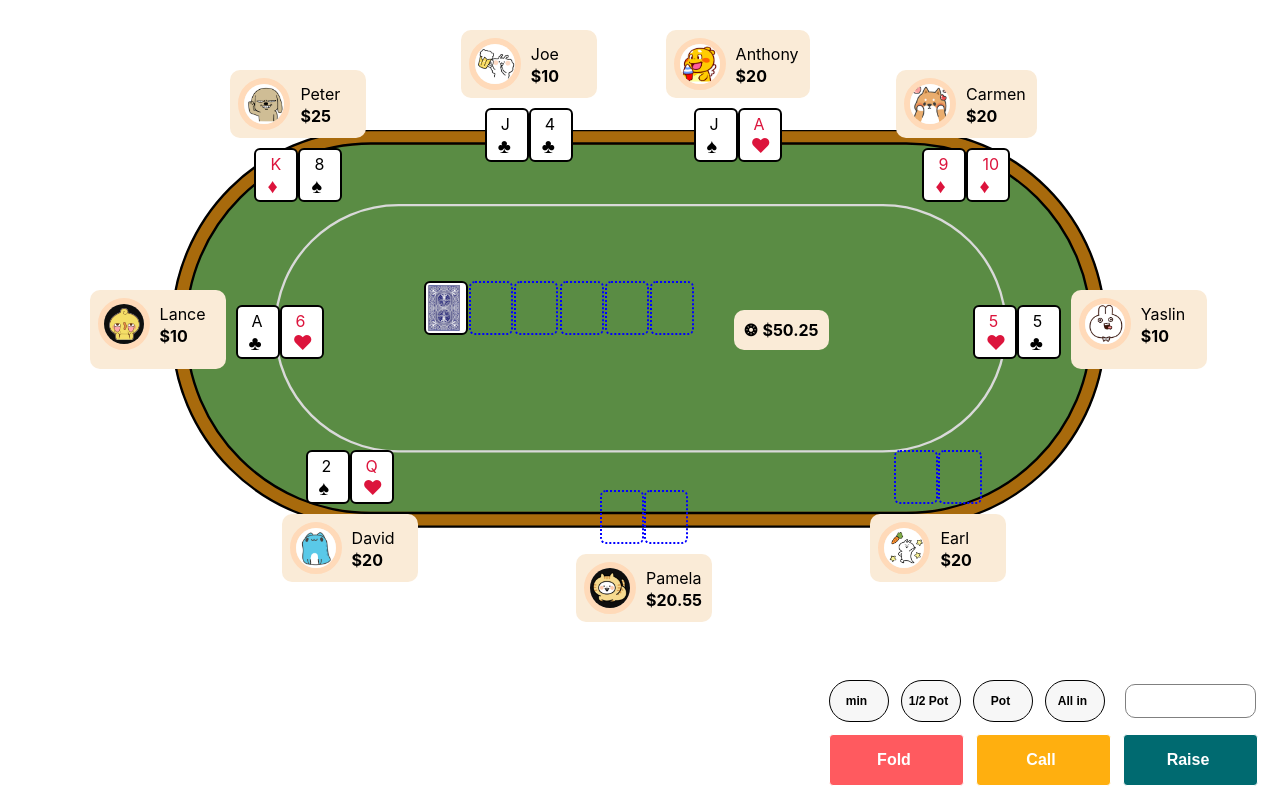
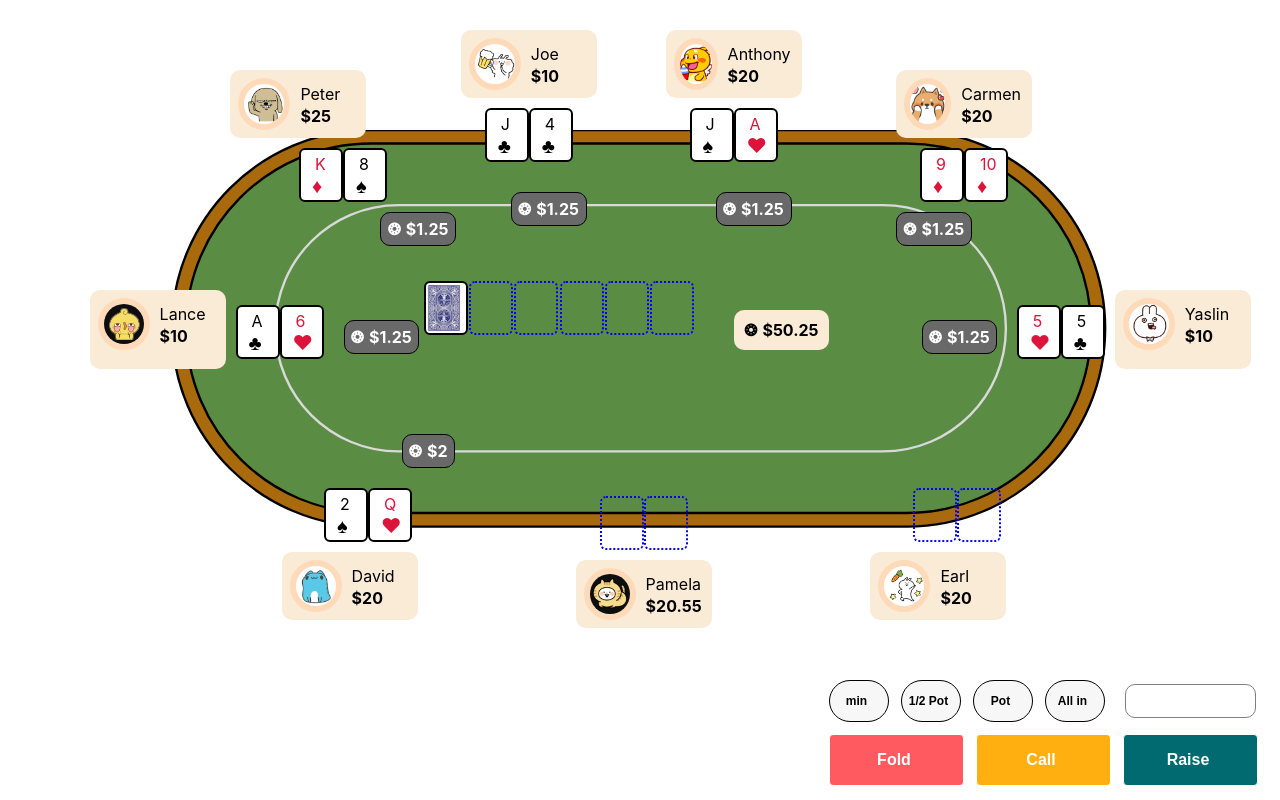
Before and after one commit to pamelatao12/avalon, a React (Create React App) app in the folder web/: page /play in a window 1280 px wide. Built offline with nearby package versions, Linux system fonts and the light colour scheme.

Commit message:
added player bets

```diff
--- a/web/src/pages/play/components/table/player.css
+++ b/web/src/pages/play/components/table/player.css
@@ -1,12 +1,12 @@
 .playerProfile1 {
   position: absolute;
-  top: 90%;
+  top: 78%;
   left: 45%;
 }
 
 .playerProfile2 {
   position: absolute;
-  top: 80%;
+  top: 76%;
   left: 22%;
 }
 
@@ -53,15 +53,81 @@
 .playerProfile8 {
   position: absolute;
   top: 40%;
-  left: 76%;
+  left: 72%;
   display: flex;
   flex-direction: row;
 }
 
 .playerProfile9 {
   position: absolute;
-  top: 80%;
+  top: 76%;
   left: 68%;
+}
+
+.noBet {
+  visibility: hidden;
+  padding: 6px;
+  background-color: dimgray;
+  /* margin-left: 40px; */
+  border-radius: 10px;
+  font-weight: bolder;
+  max-width: 62px;
+  max-height: 20px;
+  color: white;
+  border: 1px solid black;
+}
+
+.playerBet1,
+.playerBet2,
+.playerBet3,
+.playerBet4,
+.playerBet5,
+.playerBet6,
+.playerBet7,
+.playerBet8,
+.playerBet9 {
+  padding: 6px;
+  background-color: dimgray;
+  /* margin-left: 40px; */
+  border-radius: 10px;
+  font-weight: bolder;
+  max-width: 62px;
+  max-height: 20px;
+  color: white;
+  border: 1px solid black;
+}
+
+.playerBet1 {
+  margin-left: 50px;
+  margin-bottom: 20px;
+}
+.playerBet5,
+.playerBet6 {
+  margin-left: 50px;
+  margin-top: 20px;
+}
+
+.playerBet2 {
+  margin-left: 120px;
+  margin-bottom: 20px;
+}
+
+.playerBet3 {
+  margin-top: 30px;
+  margin-left: 20px;
+}
+.playerBet4 {
+  margin-left: 150px;
+}
+
+.playerBet8 {
+  margin-top: 30px;
+  margin-right: 20px;
+}
+
+.playerBet9 {
+  margin-right: 120px;
+  margin-bottom: 20px;
 }
 
 .playerCards1,
@@ -105,6 +171,7 @@
   padding: 8px;
   display: flex;
   min-width: 120px;
+  max-width: 120px;
 }
 
 .playerDetails {
--- a/web/src/pages/play/components/table/player.jsx
+++ b/web/src/pages/play/components/table/player.jsx
@@ -2,13 +2,19 @@ import React, { useState } from "react";
 import "pages/play/components/table/player.css";
 import Card from "pages/play/components/table/card";
 
-const Player = ({ name, pic, position, money, cardSet, showHand }) => {
+const Player = ({ name, pic, position, money, bet, cardSet, showHand }) => {
   const [cards, setCards] = useState([
     [cardSet[0][0], cardSet[0][1]],
     [cardSet[1][0], cardSet[1][1]]
   ]);
+
+  const style = cardSet[0][0] === "" ? { visibility: "hidden" } : {};
+
   return (
     <div className={`playerProfile${position}`}>
+      <div className={`playerBet${position}`} style={style}>
+        <span>&#10050;</span>${bet}
+      </div>
       <div className={`playerCards${position}`}>
         {cards.map((card, i) => (
           <Card
--- a/web/src/pages/play/components/table/pokerTable.jsx
+++ b/web/src/pages/play/components/table/pokerTable.jsx
@@ -5,22 +5,63 @@ import Player from "pages/play/components/table/player";
 
 const PokerTable = () => {
   const [players, setPlayers] = useState([
-    ["Pamela", "./yay.jpg", 1, 20.55, [["", ""], ["", ""]], false],
-    ["David", "./yay2.jpg", 2, 20.0, [["2", "SPADE"], ["Q", "HEART"]], true],
-    ["Lance", "./yay3.jpg", 3, 10.0, [["A", "CLUB"], ["6", "HEART"]], true],
-    ["Peter", "./yay4.jpg", 4, 25.0, [["K", "DIAMOND"], ["8", "SPADE"]], true],
-    ["Joe", "./yay5.jpg", 5, 10.0, [["J", "CLUB"], ["4", "CLUB"]], true],
-    ["Anthony", "./yay6.jpg", 6, 20.0, [["J", "SPADE"], ["A", "HEART"]], true],
+    ["Pamela", "./yay.jpg", 1, 20.55, 0.0, [["", ""], ["", ""]], false],
+    [
+      "David",
+      "./yay2.jpg",
+      2,
+      20.0,
+      2.0,
+      [["2", "SPADE"], ["Q", "HEART"]],
+      true
+    ],
+    [
+      "Lance",
+      "./yay3.jpg",
+      3,
+      10.0,
+      1.25,
+      [["A", "CLUB"], ["6", "HEART"]],
+      true
+    ],
+    [
+      "Peter",
+      "./yay4.jpg",
+      4,
+      25.0,
+      1.25,
+      [["K", "DIAMOND"], ["8", "SPADE"]],
+      true
+    ],
+    ["Joe", "./yay5.jpg", 5, 10.0, 1.25, [["J", "CLUB"], ["4", "CLUB"]], true],
+    [
+      "Anthony",
+      "./yay6.jpg",
+      6,
+      20.0,
+      1.25,
+      [["J", "SPADE"], ["A", "HEART"]],
+      true
+    ],
     [
       "Carmen",
       "./yay7.jpg",
       7,
       20.0,
+      1.25,
       [["9", "DIAMOND"], ["10", "DIAMOND"]],
       true
     ],
-    ["Yaslin", "./yay8.jpg", 8, 10.0, [["5", "HEART"], ["5", "CLUB"]], true],
-    ["Earl", "./yay9.jpg", 9, 20.0, [["", ""], ["", ""]], false]
+    [
+      "Yaslin",
+      "./yay8.jpg",
+      8,
+      10.0,
+      1.25,
+      [["5", "HEART"], ["5", "CLUB"]],
+      true
+    ],
+    ["Earl", "./yay9.jpg", 9, 20.0, 0, [["", ""], ["", ""]], false]
   ]);
 
   const tableAmount = 50.25;
@@ -35,8 +76,9 @@ const PokerTable = () => {
             pic={player[1]}
             position={player[2]}
             money={player[3]}
-            cardSet={player[4]}
-            showHand={player[5]}
+            bet={player[4]}
+            cardSet={player[5]}
+            showHand={player[6]}
             key={i}
           />
         ))}
```
